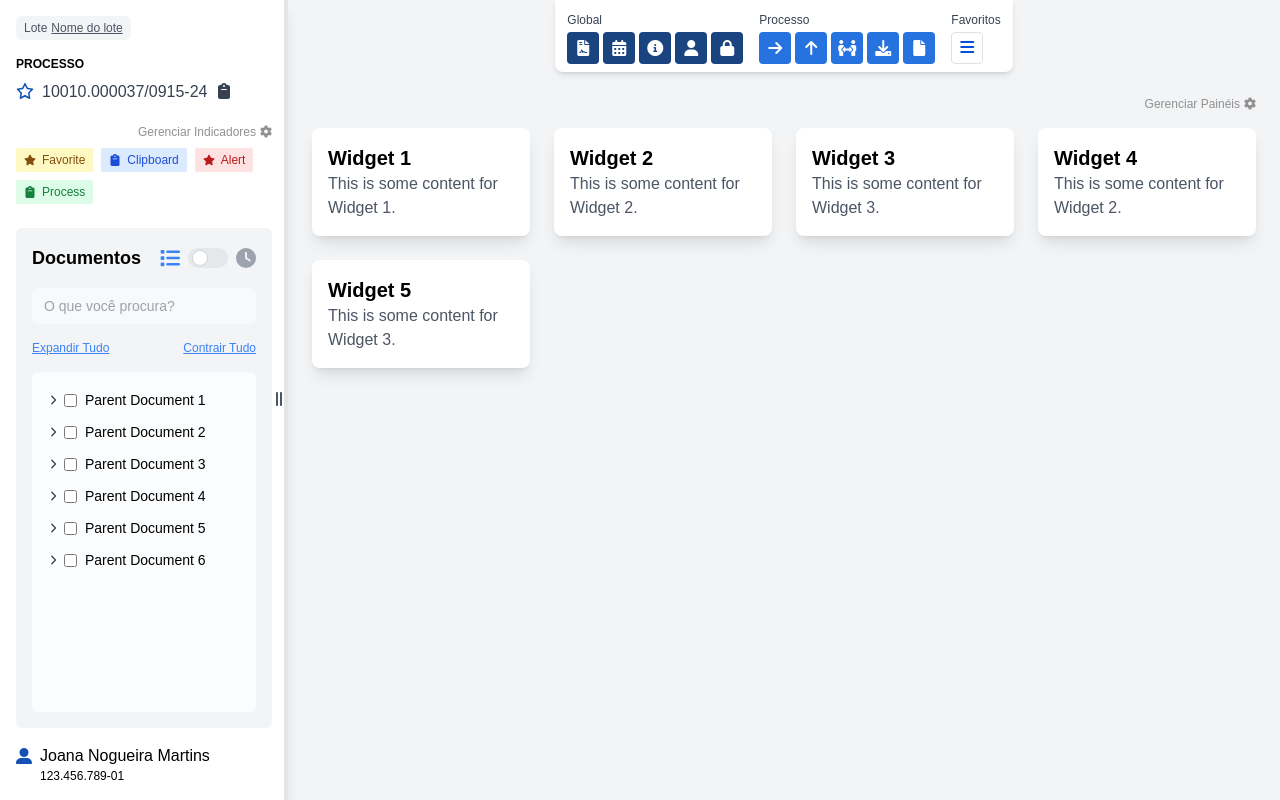
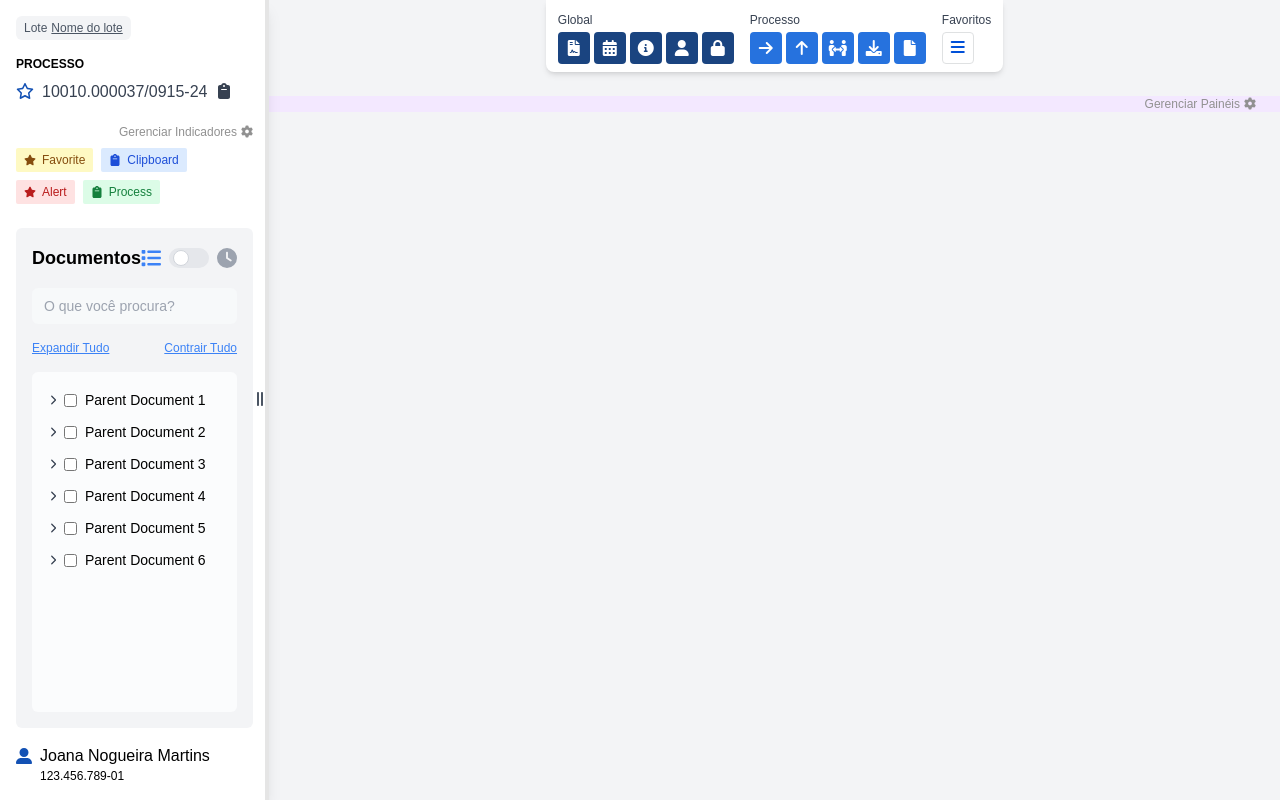
Before and after one commit to guilhermeteles/eprocesso, a React (Vite) app: page / in a window 1280 px wide. Built offline with nearby package versions, Linux system fonts and the light colour scheme.

Commit message:
gerenciar paineis

```diff
--- /dev/null
+++ b/src/components/Card.jsx
@@ -0,0 +1,17 @@
+import PropTypes from 'prop-types';
+
+const Card = ({ title }) => {
+  return (
+    <div className="bg-white p-4 rounded-lg shadow-lg">
+      <h2 className="text-xl font-semibold">{title}</h2>
+      <p className="text-gray-600">This is some content for {title}.</p>
+    </div>
+  );
+};
+
+// Add prop types validation
+Card.propTypes = {
+  title: PropTypes.string.isRequired, // title is a required string
+};
+
+export default Card;
--- /dev/null
+++ b/src/components/DashboardComponent.jsx
@@ -0,0 +1,50 @@
+// src/pages/Dashboard.jsx
+const Dashboard = ({ selectedItems }) => {
+  const cardsData = [
+    { id: 1, title: "Widget 1", content: "This is some content for Widget 1." },
+    { id: 2, title: "Widget 2", content: "This is some content for Widget 2." },
+    { id: 3, title: "Widget 3", content: "This is some content for Widget 3." },
+    { id: 4, title: "Widget 4", content: "This is some content for Widget 4." },
+    { id: 5, title: "Widget 5", content: "This is some content for Widget 5." },
+    { id: 6, title: "Widget 6", content: "This is some content for Widget 1." },
+    { id: 7, title: "Widget 7", content: "This is some content for Widget 2." },
+    { id: 8, title: "Widget 8", content: "This is some content for Widget 3." },
+    { id: 11, title: "Widget 11", content: "This is some content for Widget 1." },
+    { id: 12, title: "Widget 12", content: "This is some content for Widget 2." },
+    { id: 13, title: "Widget 13", content: "This is some content for Widget 3." },
+    { id: 14, title: "Widget 14", content: "This is some content for Widget 4." },
+    { id: 15, title: "Widget 15", content: "This is some content for Widget 5." },
+    { id: 16, title: "Widget 16", content: "This is some content for Widget 1." },
+    { id: 17, title: "Widget 17", content: "This is some content for Widget 2." },
+    { id: 18, title: "Widget 18", content: "This is some content for Widget 3." },
+  ];
+    return (
+        <div>
+          {/* Sidebar */}
+
+
+          {/* Main Content Area */}
+          <div className="flex-1 flex flex-col">
+            {/* Top Menu */}
+
+            {/* Main Content */}
+            <div className="px-6 flex-1">
+              <div className="grid grid-cols-1 md:grid-cols-2 lg:grid-cols-3 xl:grid-cols-4 2xl:grid-cols-5 gap-6">
+                {selectedItems.map(itemId => {
+                  const card = cardsData.find(card => card.id === itemId);
+                  return card ? (
+                    <div key={card.id} className="bg-white p-4 rounded-lg shadow-lg">
+                      <h2 className="text-xl font-semibold">{card.title}</h2>
+                      <p className="text-gray-600">{card.content}</p>
+                    </div>
+                  ) : null;
+                })}
+              </div>
+            </div>
+          </div>
+          </div>
+
+      );
+  };
+
+  export default Dashboard;
--- a/src/components/OverlayMenuPaineis.jsx
+++ b/src/components/OverlayMenuPaineis.jsx
@@ -5,34 +5,33 @@ const groupsData = [
   {
     color: "#BBC8F5",
     items: [
-      { id: 1, title: "Liberar"},
-      { id: 2, title: "Manter Localização Física"},
-      { id: 3, title: "Movimentar"},
-      { id: 4, title: "Palavras-Chave"},
-      { id: 5, title: "Providência"},
-      { id: 6, title: "Distribuir"},
-      { id: 7, title: "Autodistribuir"},
-      { id: 8, title: "Redistribuir"},
+      { id: 1, title: "Liberar" },
+      { id: 2, title: "Manter Localização Física" },
+      { id: 3, title: "Movimentar" },
+      { id: 4, title: "Palavras-Chave" },
+      { id: 5, title: "Providência" },
+      { id: 6, title: "Distribuir" },
+      { id: 7, title: "Autodistribuir" },
+      { id: 8, title: "Redistribuir" },
     ],
   },
   {
     title: "Titulo do grupo 2",
     color: "#E1E6F9",
     items: [
-      { id: 11, title: "Liberar"},
-      { id: 12, title: "Manter Localização Física"},
-      { id: 13, title: "Movimentar"},
-      { id: 14, title: "Palavras-Chave"},
-      { id: 15, title: "Providência"},
-      { id: 16, title: "Distribuir"},
-      { id: 17, title: "Autodistribuir"},
-      { id: 18, title: "Redistribuir"},
-
+      { id: 11, title: "Liberar" },
+      { id: 12, title: "Manter Localização Física" },
+      { id: 13, title: "Movimentar" },
+      { id: 14, title: "Palavras-Chave" },
+      { id: 15, title: "Providência" },
+      { id: 16, title: "Distribuir" },
+      { id: 17, title: "Autodistribuir" },
+      { id: 18, title: "Redistribuir" },
     ],
   },
 ];
 
-const PanelManager = () => {
+const PanelManager = ({ selectedItems, setSelectedItems }) => {
     const [isModalOpen, setIsModalOpen] = useState(false);
     const [buttonStates, setButtonStates] = useState(
       groupsData.reduce((acc, group) => {
@@ -48,21 +47,38 @@ const PanelManager = () => {
     };
 
     const toggleButtonState = (id) => {
-      setButtonStates(prev => ({
+      setButtonStates(prev => {
+        const newState = !prev[id]; // Toggle the button state (true or false)
+
+        setSelectedItems(prevItems => {
+          const updatedItems = new Set(prevItems); // Use a Set to ensure uniqueness
+
+          if (newState) {
+            updatedItems.add(id); // Add the item if selected
+          } else {
+            updatedItems.delete(id); // Remove the item if unselected
+          }
+
+          return Array.from(updatedItems); // Convert back to an array
+        });
+
+        return {
           ...prev,
-        [id]: !prev[id], // Toggle the state for the specific button
-      }));
+          [id]: newState, // Toggle the state for the specific button
+        };
+      });
     };
 
     return (
       <div>
         {/* Clickable div to manage panels */}
       <div
-        className="px-6 text-xs flex justify-end items-center text-[#919191] mt-6 mb-4 cursor-pointer"
-        onClick={toggleModal} // Add onClick handler
+        className="px-6 text-xs flex justify-end items-center text-[#919191] mt-6 mb-4 cursor-pointer bg-purple-100 absoluteright"
+        onClick={toggleModal}
       >
-        Gerenciar Painéis<i className="ms-1 fa-solid fa-cog"></i>
+        Gerenciar Painéis <i className="ms-1 fa-solid fa-cog"></i>
       </div>
+
 
         {/* Modal */}
         {isModalOpen && (
@@ -77,8 +93,7 @@ const PanelManager = () => {
 
               <div>
                 {groupsData.map(group => (
-                <div key={group.title}>
-                  <div className="flex flex-col gap-2">
+                  <div key={group.color} className="flex flex-col gap-2">
                     {group.title && (
                       <h2 className="mt-4 text-sm px-4 py-2 rounded-md" style={{ backgroundColor: group.color }}>
                         {group.title}
@@ -106,14 +121,11 @@ const PanelManager = () => {
                       </div>
                     ))}
                   </div>
-                </div>
                 ))}
               </div>
             </div>
           </div>
         )}
-
-
       </div>
     );
   };
--- a/src/pages/Dashboard.jsx
+++ b/src/pages/Dashboard.jsx
@@ -1,60 +1,24 @@
-// src/pages/Dashboard.jsx
+import { useState } from 'react';
+import Dashboard from '../components/DashboardComponent'; // Adjust the path if necessary
+import PanelManager from '../components/OverlayMenuPaineis';
+import Aside from '../components/Aside';
 import Nav from '../components/Nav';
-import Aside from '../components/Aside';
-import PanelManager from '../components/OverlayMenuPaineis';
 
-const Dashboard = () => {
+const App = () => {
+  const [selectedItems, setSelectedItems] = useState([]);
+
   return (
     <div className="min-h-screen flex bg-gray-100">
-          {/* Sidebar */}
       <Aside/>
+      <div className='w-full flex flex-col align-center'>
+        <Nav />
+        <PanelManager selectedItems={selectedItems} setSelectedItems={setSelectedItems} />
+        <Dashboard selectedItems={selectedItems} />
 
-          {/* Main Content Area */}
-          <div className="flex-1 flex flex-col">
-            {/* Top Menu */}
-            <Nav />
-            <PanelManager/>
-
-
-            {/* Main Content */}
-            <div className="px-6 flex-1">
-              <div className="grid grid-cols-1 md:grid-cols-2 lg:grid-cols-3 xl:grid-cols-4 2xl:grid-cols-5 gap-6">
-                {/* Card 1 */}
-                <div className="bg-white p-4 rounded-lg shadow-lg">
-                  <h2 className="text-xl font-semibold">Widget 1</h2>
-                  <p className="text-gray-600">This is some content for Widget 1.</p>
       </div>
 
-                {/* Card 2 */}
-                <div className="bg-white p-4 rounded-lg shadow-lg">
-                  <h2 className="text-xl font-semibold">Widget 2</h2>
-                  <p className="text-gray-600">This is some content for Widget 2.</p>
-                </div>
-
-                {/* Card 3 */}
-                <div className="bg-white p-4 rounded-lg shadow-lg">
-                  <h2 className="text-xl font-semibold">Widget 3</h2>
-                  <p className="text-gray-600">This is some content for Widget 3.</p>
-                </div>
-
-                {/* Card 4 */}
-                <div className="bg-white p-4 rounded-lg shadow-lg">
-                  <h2 className="text-xl font-semibold">Widget 4</h2>
-                  <p className="text-gray-600">This is some content for Widget 2.</p>
-                </div>
-
-                {/* Card 5 */}
-                <div className="bg-white p-4 rounded-lg shadow-lg">
-                  <h2 className="text-xl font-semibold">Widget 5</h2>
-                  <p className="text-gray-600">This is some content for Widget 3.</p>
-                </div>
-
-                {/* Additional cards or widgets */}
-              </div>
-            </div>
-          </div>
     </div>
   );
 };
 
-  export default Dashboard;
+export default App;
```
Lines whose indentation alone changed are shown as unchanged.
